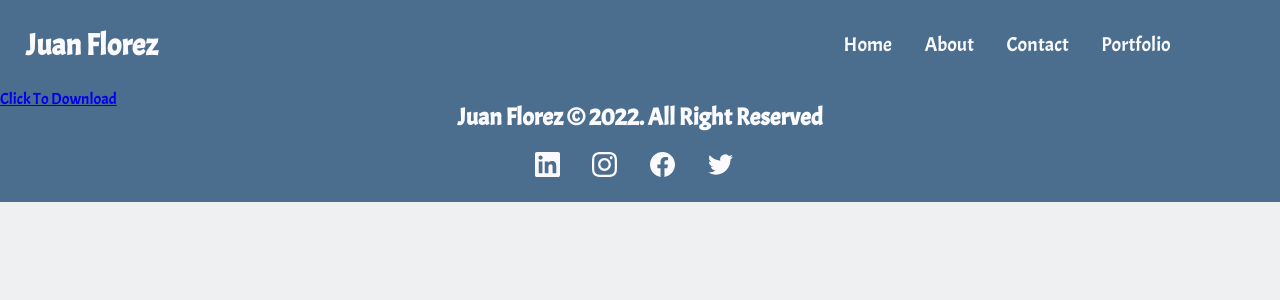
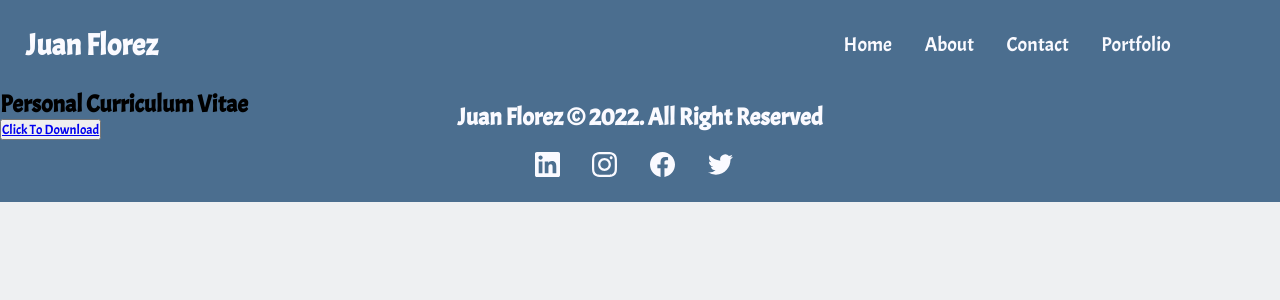
Before and after one commit to JuanFlorez1326/Portfolio, a React (Create React App) app: page /cv1 in a window 1280 px wide. Shown: the top 300 px of the page. Built offline with nearby package versions, Linux system fonts and the light colour scheme.

Commit message:
Se resolvio Error de descarga de CV

```diff
--- a/src/Components/UI/ViewCVPersonal/ViewCVPersonal.jsx
+++ b/src/Components/UI/ViewCVPersonal/ViewCVPersonal.jsx
@@ -1,21 +1,28 @@
 import './ViewCVPersonal.css'
 import React from "react"
+import Swal from 'sweetalert2'
 import cvpersonal from '../../../CV/CVPersonal.pdf'
 
 export const ViewCVPersonal = () => {
 
     const ViewPhoneCV1 = () => {
         if(typeof window.orientation !== "undefined"){
-            document.getElementById('cvPersonal').click()
-            window.close();
+            document.getElementById('cvPersonal')
+            Swal.fire({
+                icon: 'success',
+                title: 'Success',
+                text: 'Resume Successfully Downloaded',
+            })
         }
     }
-    ViewPhoneCV1()
 
     return (
         <div className='divViewCVPersonal'>
             <object className='classObjectCV1' data={cvpersonal} type='application/pdf'>
-                <a href={cvpersonal} id='cvPersonal' download='CV - Juan Florez'>Click To Download</a>
+                <div className='divViewCVPhone'>
+                    <h2>Personal Curriculum Vitae</h2>
+                    <button onClick={() => ViewPhoneCV1()}><a href={cvpersonal} id='cvPersonal' download='CVPersonal - Juan Florez'>Click To Download</a></button>
+                </div>
             </object>
         </div>
     )
--- a/src/Components/UI/ViewCVSena/ViewCVSena.jsx
+++ b/src/Components/UI/ViewCVSena/ViewCVSena.jsx
@@ -1,21 +1,28 @@
 import './ViewCVSena.css'
 import React from "react"
+import Swal from 'sweetalert2'
 import cvsena from '../../../CV/CVSena.pdf'
 
 export const ViewCVSena = () => {
 
     const ViewPhoneCV2 = () => {
         if(typeof window.orientation !== "undefined"){
-            document.getElementById('cvSena').click()
-            window.close();
+            document.getElementById('cvSena')
+            Swal.fire({
+                icon: 'success',
+                title: 'Success',
+                text: 'Resume Successfully Downloaded',
+            })
         }
     }
-    ViewPhoneCV2()
 
     return (
         <div className='divViewCVSena'>
             <object className='classObjectCV2' data={cvsena} type='application/pdf'>
-                <a href={cvsena} id='cvSena' download='CV - Juan Florez'>Click To Download</a>
+                <div>
+                    <h2>Curriculum Vitae Sena</h2>
+                    <button onClick={() => ViewPhoneCV2()}><a href={cvsena} id='cvSena' download='CVSena - Juan Florez'>Click To Download</a></button>
+                </div>
             </object>
         </div>
     )
```
